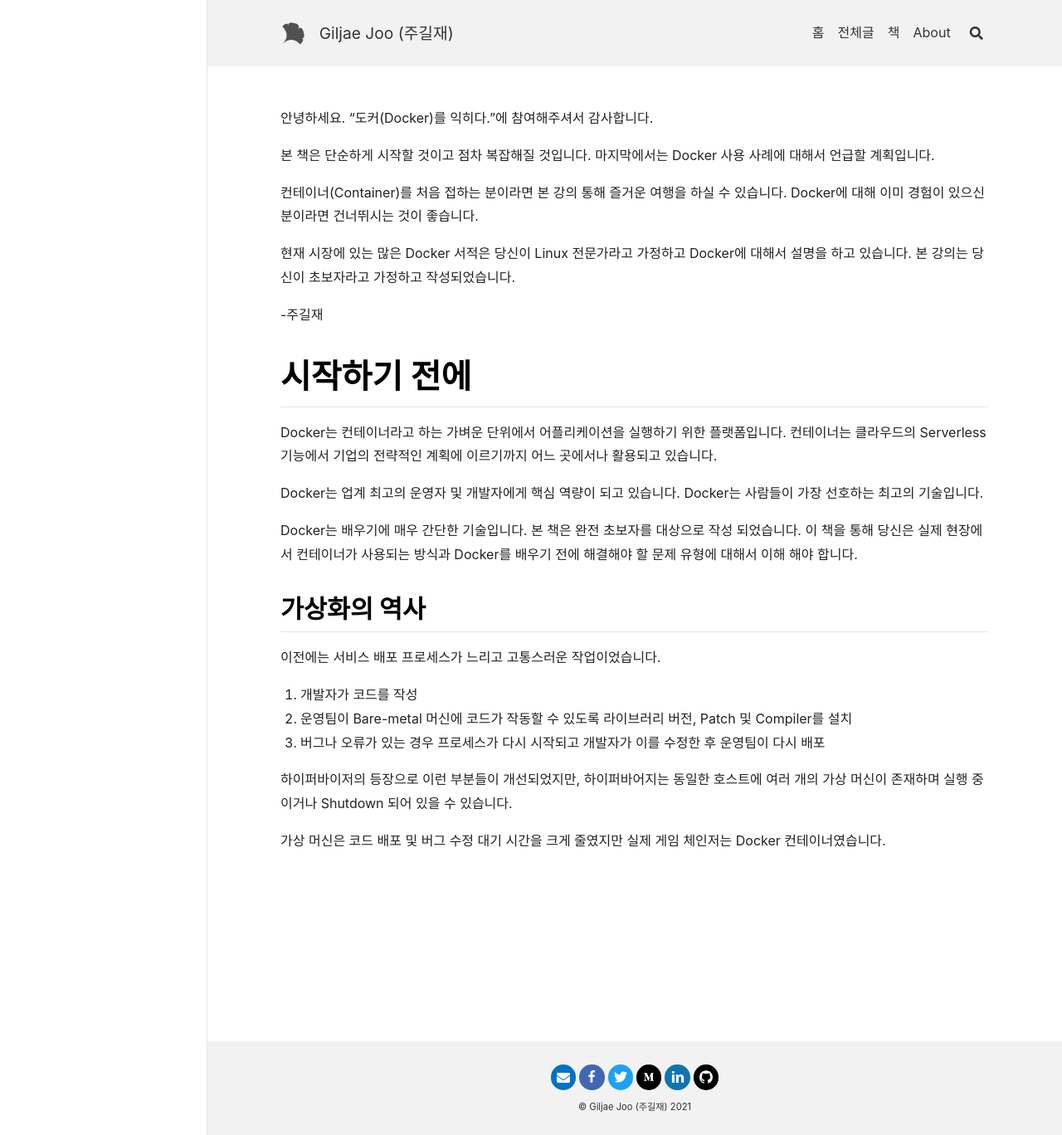
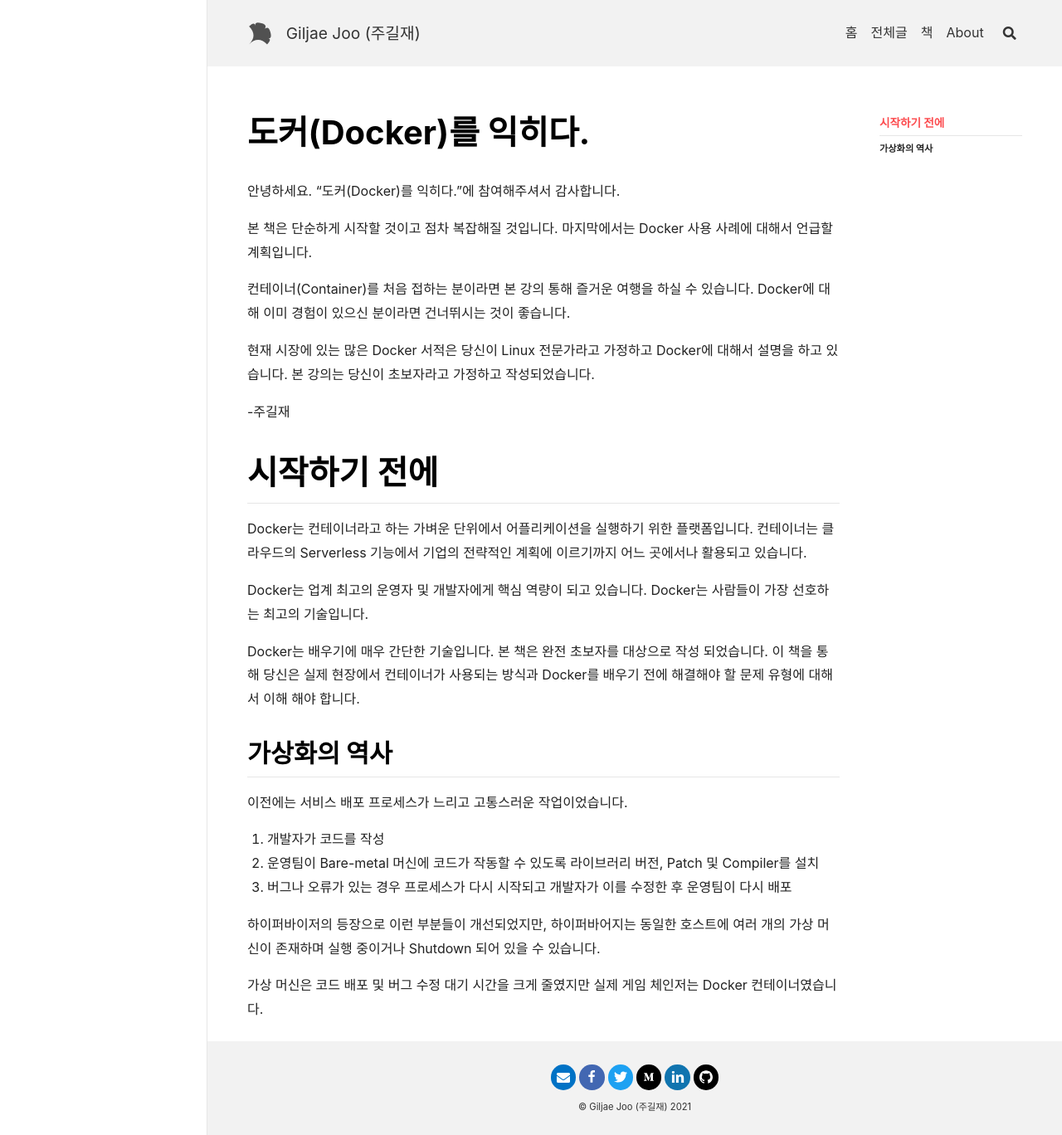
Before and after one commit to giljae/giljae.github.io, a Jekyll site: the page built from books/도커(Docker)를 익히다.md, in a window 1280 px wide. Shown: the whole page at 83% size. Built offline with Jekyll 4.4.1, drawn with Linux system fonts in a browser that asks for light colours; nearby versions of some CDN libraries; comment, search, counter and statistics services are not loaded; some of the changed lines change nothing that is shown.

Commit message:
Update 도커(Docker)를 익히다.md

```diff
--- a/books/도커(Docker)를 익히다.md
+++ b/books/도커(Docker)를 익히다.md
@@ -1,6 +1,8 @@
 ---
 layout: article
-titles: 도커(Docker)를 익히다.
+title: 도커(Docker)를 익히다.
+aside:
+  toc: true
 sidebar:
   nav: layouts
 ---
```
